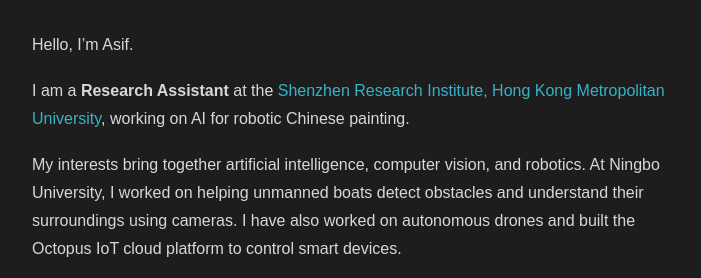
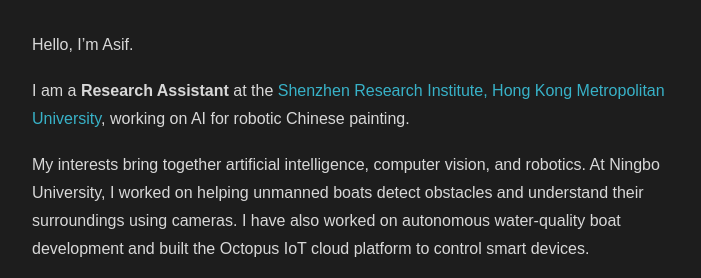
Before and after one commit to KakashiJiyayou/AH, a plain HTML site: page index.html in a window 1280 px wide. Shown: the part 202-480 px from the top of the page, 162-863 px from the left. Drawn offline with Linux system fonts and the light colour scheme.

Commit message:
Correct About bio to water-quality boat development

```diff
--- a/index.html
+++ b/index.html
@@ -27,7 +27,7 @@
         <div class="bio">
           <p>Hello, I’m Asif.</p>
           <p>I am a <strong>Research Assistant</strong> at the <span class="accent">Shenzhen Research Institute, Hong Kong Metropolitan University</span>, working on AI for robotic Chinese painting.</p>
-          <p>My interests bring together artificial intelligence, computer vision, and robotics. At Ningbo University, I worked on helping unmanned boats detect obstacles and understand their surroundings using cameras. I have also worked on autonomous drones and built the Octopus IoT cloud platform to control smart devices.</p>
+          <p>My interests bring together artificial intelligence, computer vision, and robotics. At Ningbo University, I worked on helping unmanned boats detect obstacles and understand their surroundings using cameras. I have also worked on autonomous water-quality boat development and built the Octopus IoT cloud platform to control smart devices.</p>
           <p>I am now exploring vision-language models, world models, and reinforcement learning for robotics. In the long run, I hope to apply AI and robotics to sustainable agriculture, food security, and protecting the environment, alongside people who care about improving lives and our planet.</p>
           <p>Outside research, I enjoy cycling and exploring the city, reading, keeping fish, cooking occasionally, and making smart toys.</p>
           <div class="post-papers" aria-label="Curriculum vitae">
```
